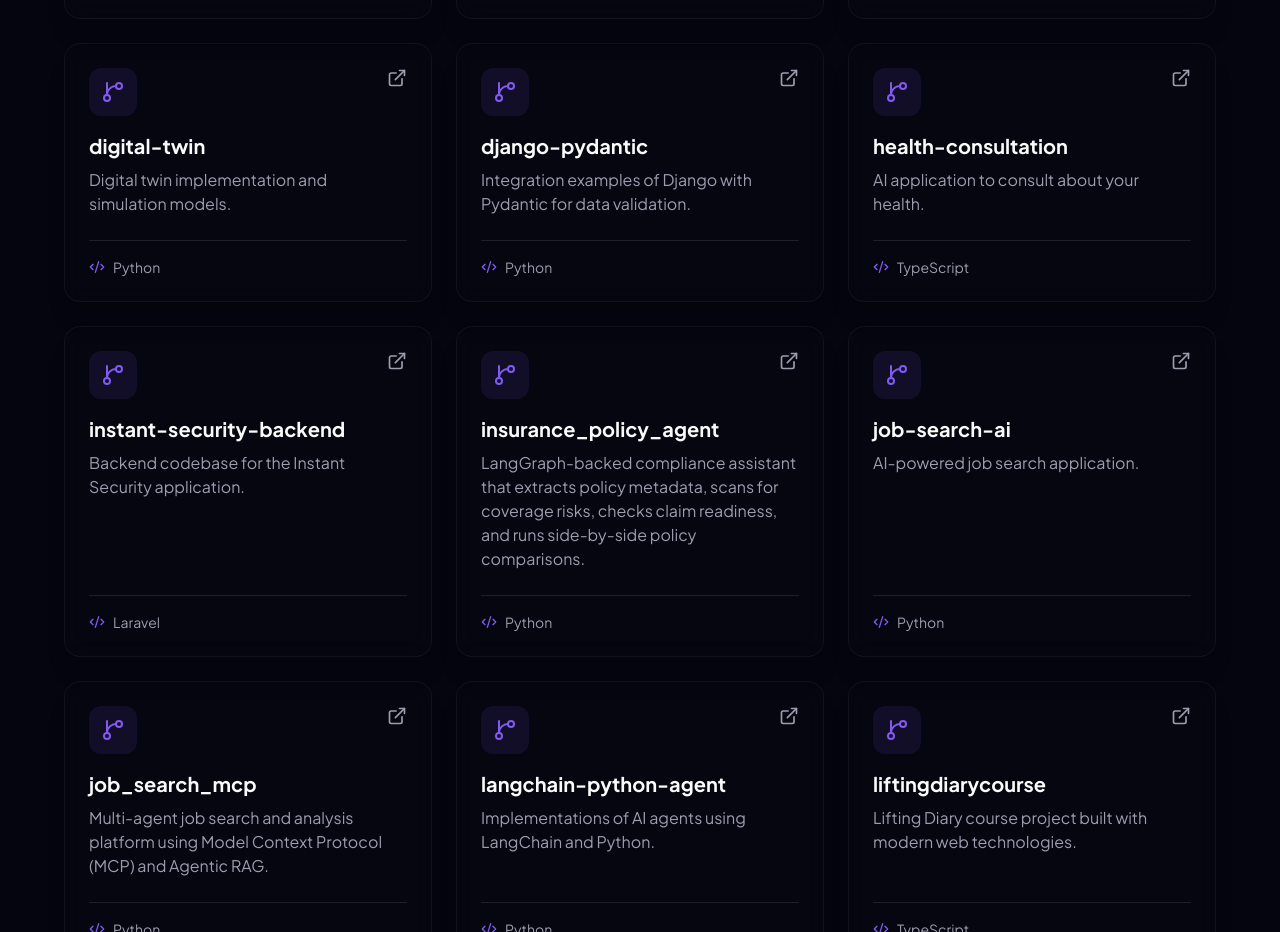
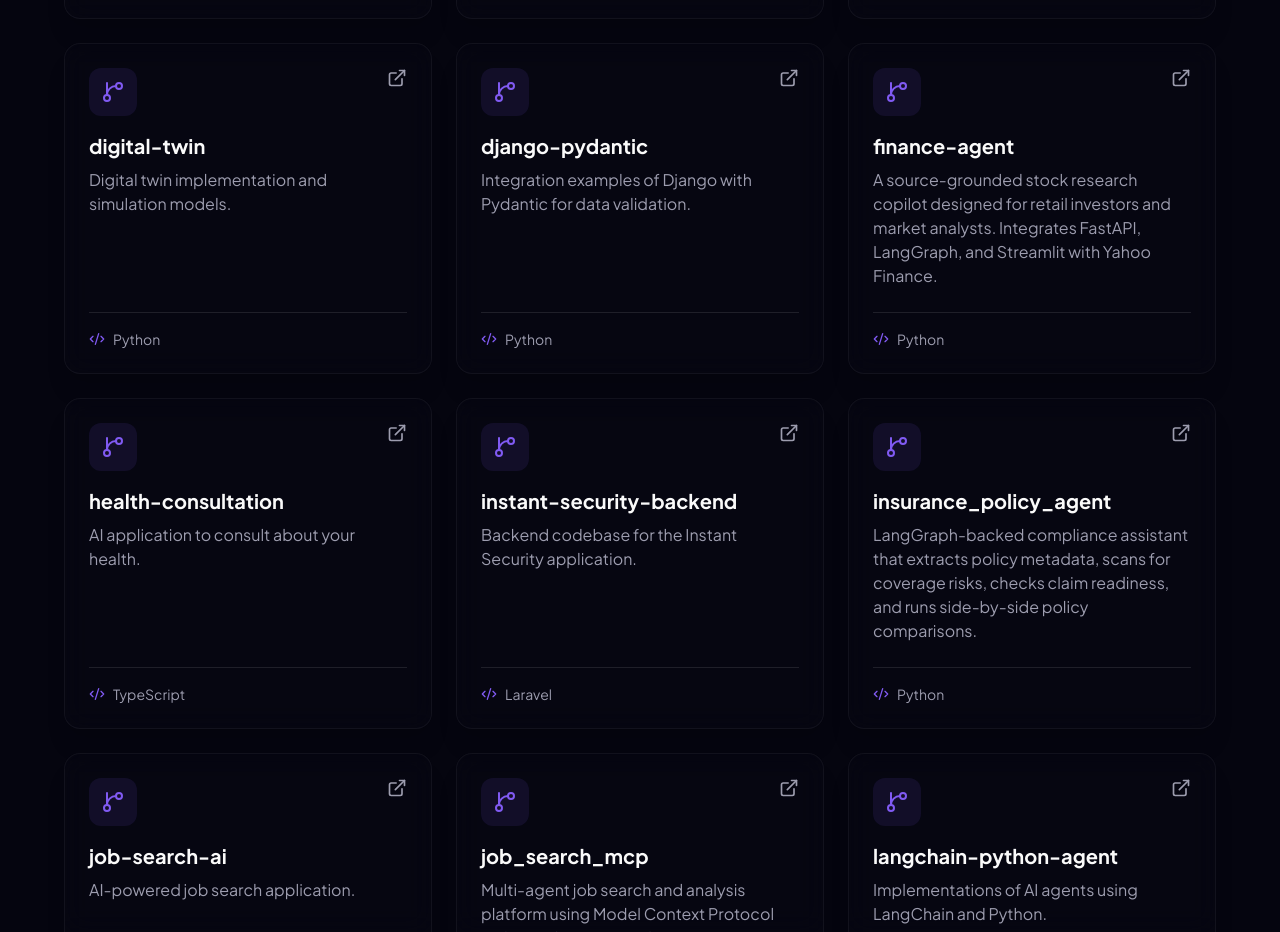
Before and after one commit to Urjashee/my_resume, a React (Vite) app: page /open-source in a window 1280 px wide. Shown: the part 867-1799 px from the top of the page. Built offline with nearby package versions, Linux system fonts and the light colour scheme.

Commit message:
new project

```diff
--- a/src/components/Experience.jsx
+++ b/src/components/Experience.jsx
@@ -6,7 +6,7 @@
     title: "Senior AI & Full Stack Engineer",
     company: "Simpalm",
     period: "Nov 2021 – Present",
-    description: "Architected AI-driven enterprise applications using Python, LangChain, and Node.js. Designed intelligent microservices and integrated LLMs on AWS infrastructure. Built high-volume REST APIs for AI agents. Led a team via code reviews, mentoring, and agile delivery.",
+    description: "Architected AI-driven enterprise applications using Python, LangGraph, LangChain, and Node.js. Designed intelligent microservices and integrated LLMs on AWS infrastructure. Built high-volume REST APIs for AI agents. Led a team via code reviews, mentoring, and agile delivery.",
   },
   {
     title: "Managing Director & Technical Lead",
--- a/src/components/Projects.jsx
+++ b/src/components/Projects.jsx
@@ -8,6 +8,14 @@
 
 
 const projects = [
+  {
+    id: "finance_agent",
+    name: "Stock Research Copilot",
+    link: "https://github.com/Urjashee/finance-agent",
+    description: "A source-grounded stock research copilot designed for retail investors and market analysts. Integrates FastAPI, LangGraph, and Streamlit with Yahoo Finance to build a structured research workflow.",
+    tech: ["LangGraph", "Python", "FastAPI", "Streamlit", "Yahoo Finance"],
+    isNew: true
+  },
   {
     id: "insurance_policy_agent",
     name: "Insurance Policy Agent",
--- a/src/pages/GithubProjects.jsx
+++ b/src/pages/GithubProjects.jsx
@@ -49,6 +49,12 @@
     description: "Integration examples of Django with Pydantic for data validation.",
     language: "Python",
     url: "https://github.com/Urjashee/django-pydantic"
+  },
+  {
+    name: "finance-agent",
+    description: "A source-grounded stock research copilot designed for retail investors and market analysts. Integrates FastAPI, LangGraph, and Streamlit with Yahoo Finance.",
+    language: "Python",
+    url: "https://github.com/Urjashee/finance-agent",
   },
   {
     name: "health-consultation",
```
Also changed, not shown: src/data/bio.json (+17 -0 lines).
